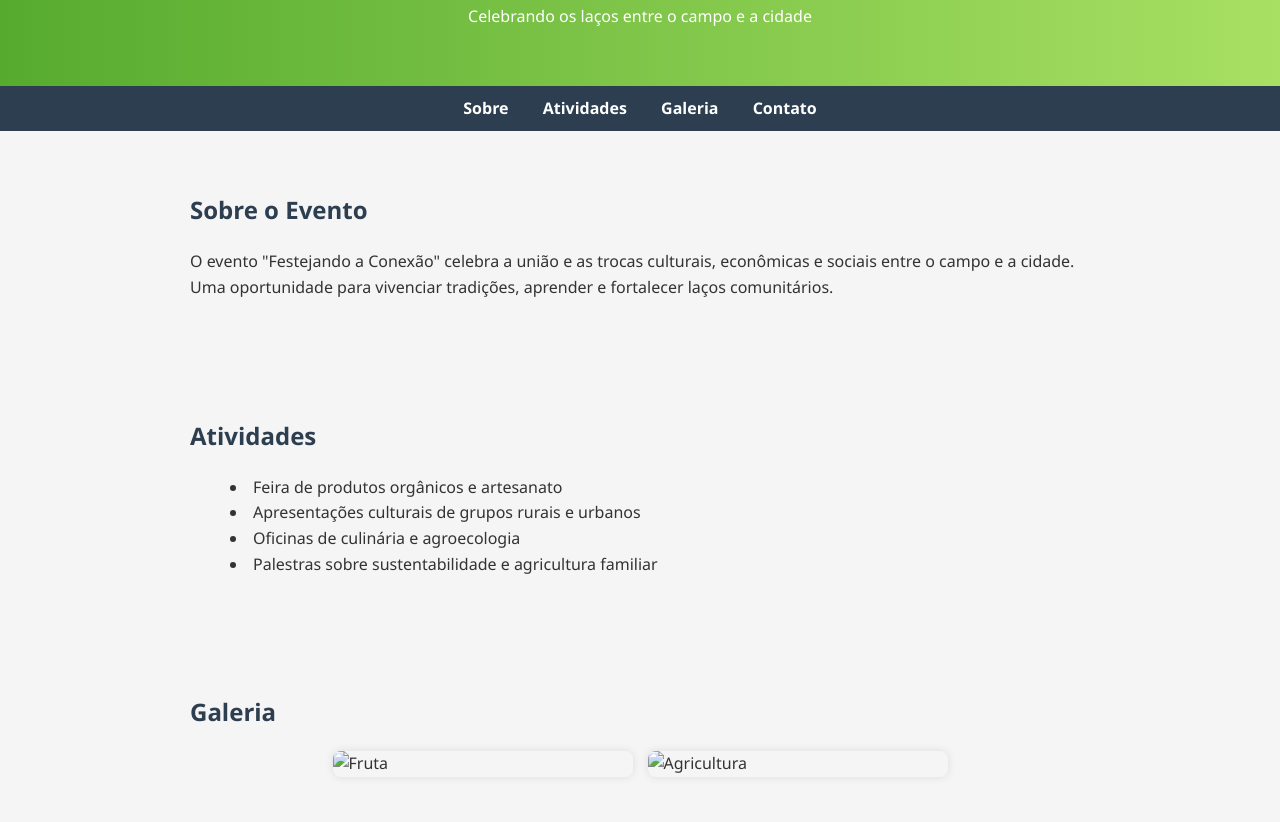
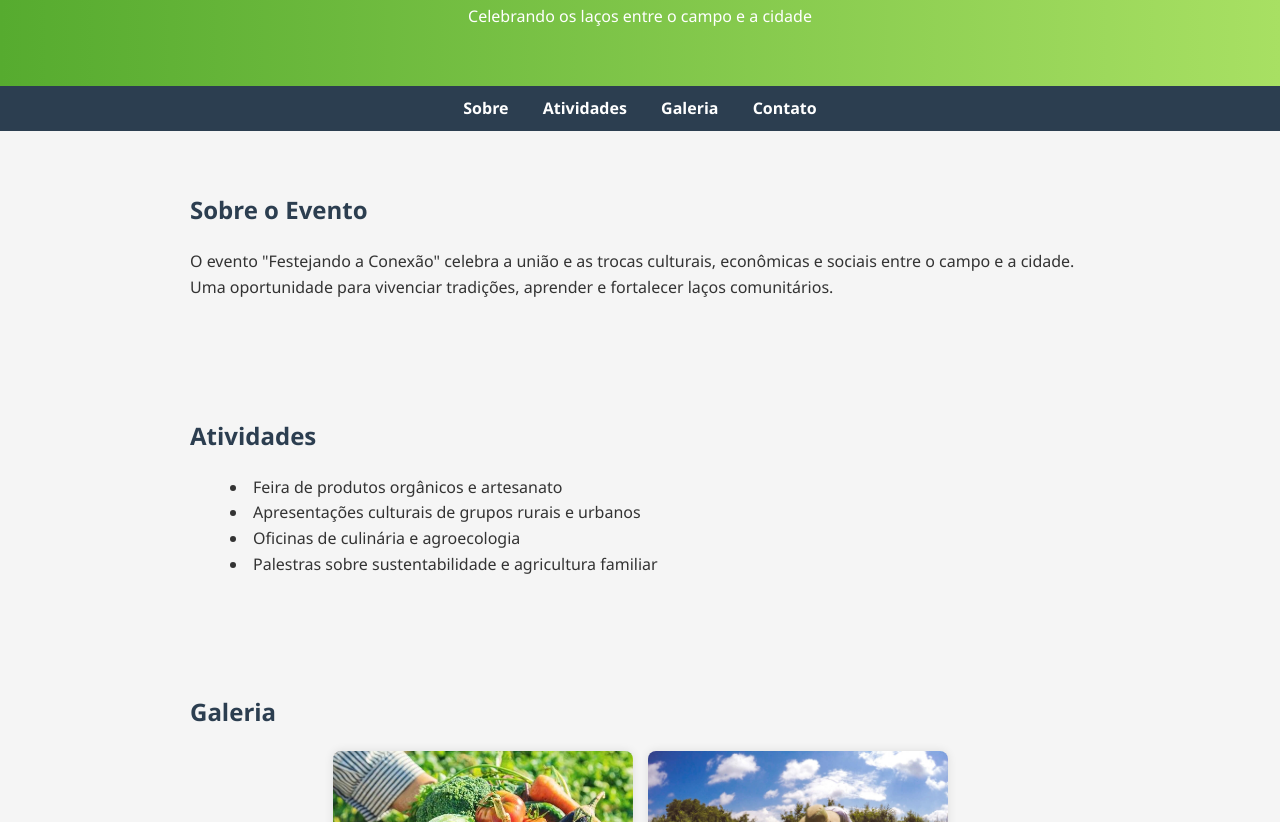
Before and after one commit to maria13bonita/festejandoconexao, a plain HTML site: page index.html in a window 1280 px wide. Shown: the part 130-952 px from the top of the page. Drawn offline with Linux system fonts and the light colour scheme.

Commit message:
Update index.html

```diff
--- a/index.html
+++ b/index.html
@@ -40,8 +40,8 @@
     <section id="galeria">
         <h2>Galeria</h2>
         <div class="galeria">
-            <img src="img/frutas.jpeg" alt="Fruta">
-            <img src="img/agricultura.jpg" alt="Agricultura">
+            <img src="kakak/frutas.jpeg" alt="Fruta">
+            <img src="kakak/agricultura.jpg" alt="Agricultura">
         </div>
     </section>
 
```
